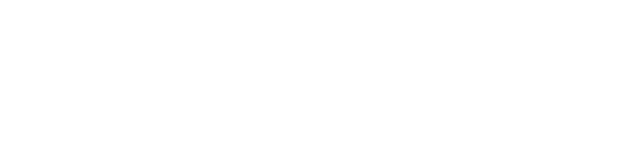
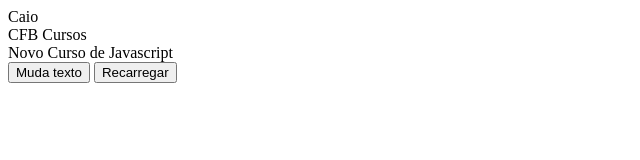
Before and after one commit to CaioPradoDeSouza/aulas-JS, a plain HTML site: page Aula20/index.html in a window 1280 px wide. Shown: the whole page, without its empty margins (0-640 px from the left). Drawn offline with Linux system fonts and the light colour scheme.

Commit message:
Feat: aula 20 curso javascript cfb cursos

```diff
--- a/Aula20/aula20.js
+++ b/Aula20/aula20.js
@@ -0,0 +1,21 @@
+function mudarTexto(){
+    let d1=document.getElementById("d1")
+    let d2=document.getElementById("d2")
+    let d3=document.getElementById("d3")
+    d1.innerHTML="CFB Cursos"
+    d2.innerHTML="CFB Cursos"
+    d3.innerHTML="CFB Cursos"
+
+}
+
+// function soma(a,b){
+//     return a+b
+// }
+
+// console.log(soma(1,4))
+// console.log(soma(1,5))
+// console.log(soma(1,6))
+
+// for(let i=0;i<10;i++){
+//     console.log(soma(1,5))
+// }
--- a/Aula20/index.html
+++ b/Aula20/index.html
@@ -7,6 +7,14 @@
 </head>
 <body>
 
+    <div id="d1">Caio</div>
+    <div id="d2">CFB Cursos</div>
+    <div id="d3">Novo Curso de Javascript</div>
+
+    <button onclick="mudarTexto()">Muda texto</button>
+    <button onclick="window.location.reload()">Recarregar</button>
+
+
     <script src="aula20.js"></script>
 </body>
 </html>
```
